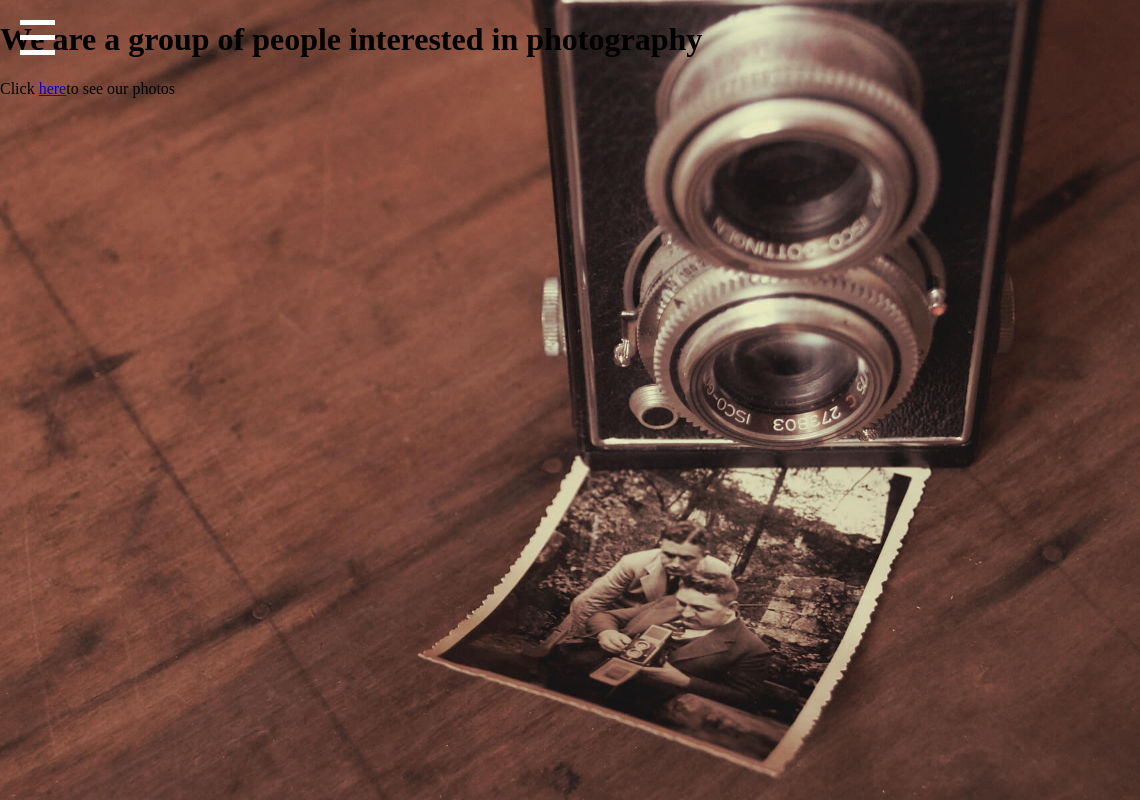
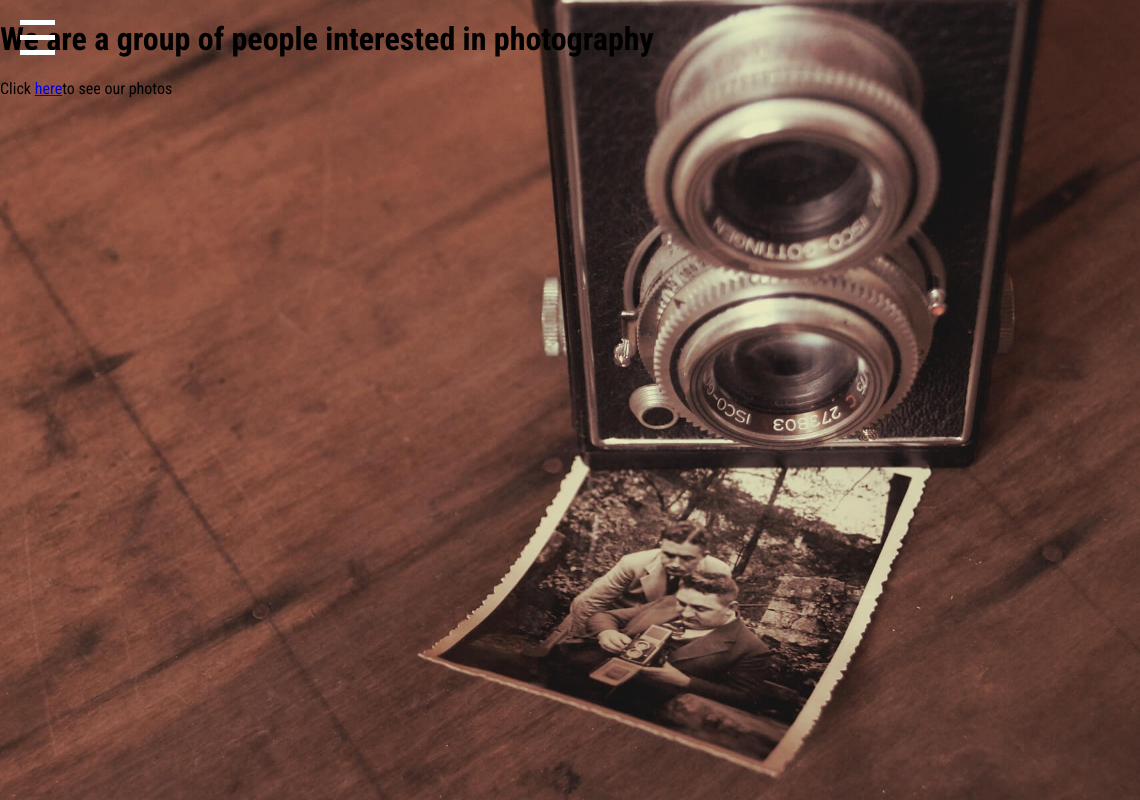
Before and after one commit to KarolChilimoniuk/3Obiektywy, a website: page src/content/index.html in a window 1280 px wide. Shown: the full height of the page, 0-1140 px from the left. Drawn offline with nearby package versions, Linux system fonts and the light colour scheme; files that its build step writes are made by us from their sources; files whose address does not match are found by name.

Commit message:
feat: added font-family

```diff
--- a/src/scss/main.scss
+++ b/src/scss/main.scss
@@ -1,10 +1,12 @@
 @import "_normalize";
 @import "_variables";
 @import "_mainPage";
+@import url('https://fonts.googleapis.com/css?family=Roboto+Condensed:400,700&display=swap&subset=latin-ext');
 
 
 html {
   box-sizing: border-box;
+  font-family: 'Roboto Condensed', sans-serif;
 }
 
 *,
```
